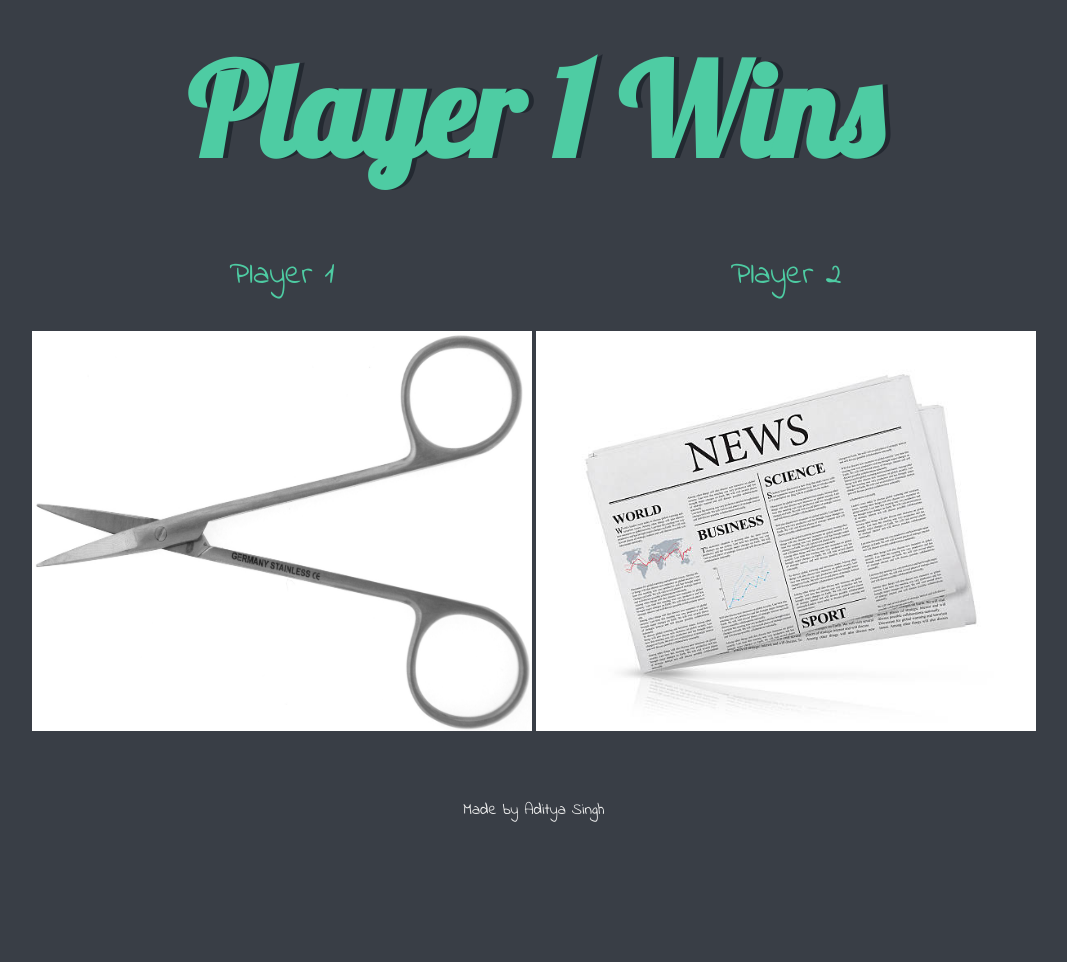
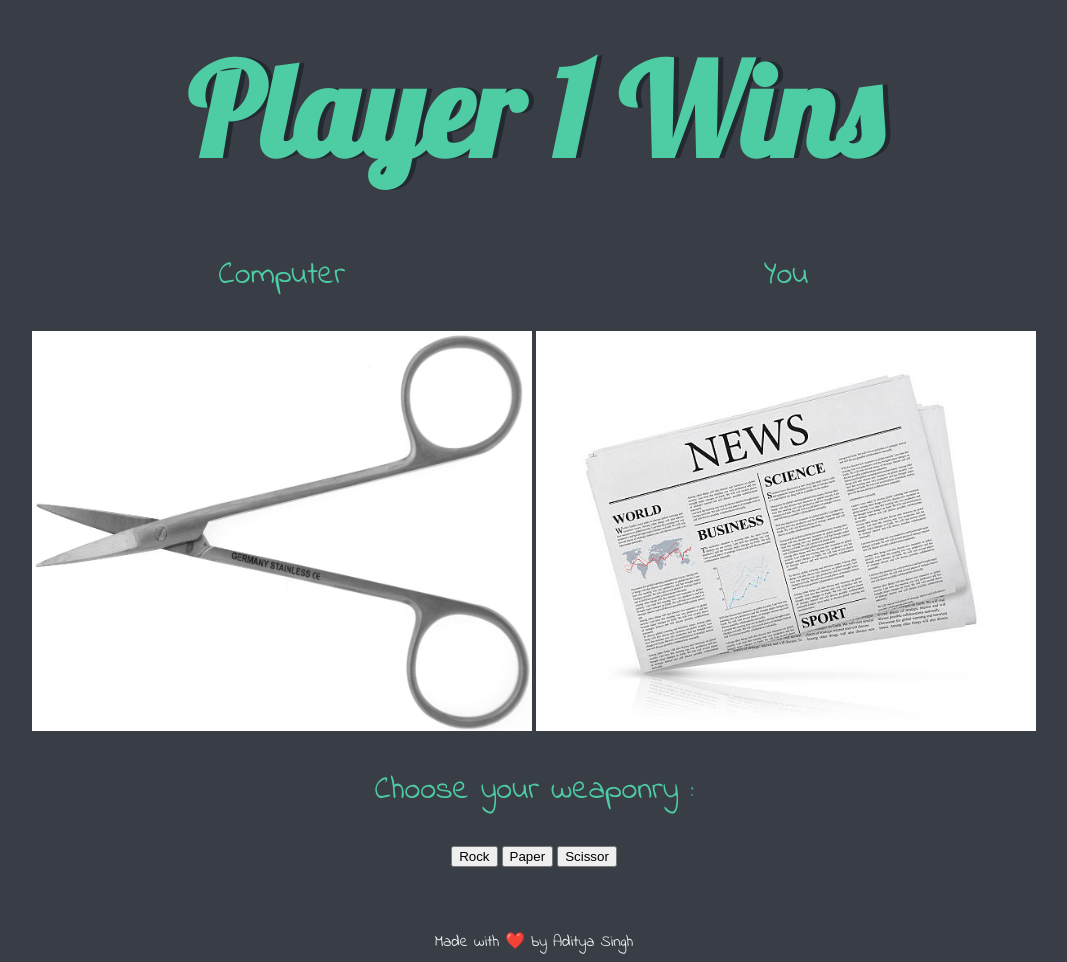
Before and after one commit to adityasingh151/Rock-Paper-Scissor, a plain HTML site: page index.html in a window 1280 px wide. Shown: the whole page, without its empty margins (106-1173 px from the left). Before the commit the page ends 830 px from the top, so only its background shows below. Drawn offline with Linux system fonts and the light colour scheme.

Commit message:
Update index.html

```diff
--- a/index.html
+++ b/index.html
@@ -13,13 +13,19 @@
       <h1>Refresh Me</h1>
 
       <div class="dice">
-        <p>Player 1</p>
+        <p>Computer</p>
         <img class="img1" src="./images/Rock1.jpg">
       </div>
 
       <div class="dice">
-        <p>Player 2</p>
+        <p>You</p>
         <img class="img2" src="./images/paper2.jpg">
+      </div>
+      <p id="choice">Choose your weaponry : </p>
+      <div class="btn">
+        <button id="btn-1" onclick="setPlayer2Choice(1)">Rock</button>
+        <button id="btn-2" onclick="setPlayer2Choice(2)">Paper</button>
+        <button id="btn-3" onclick="setPlayer2Choice(3)">Scissor</button>
       </div>
 
     </div>
@@ -28,6 +34,6 @@
   </body>
 
   <footer>
-    Made by Aditya Singh
+    Made with ❤️ by Aditya Singh
   </footer>
 </html>
```
